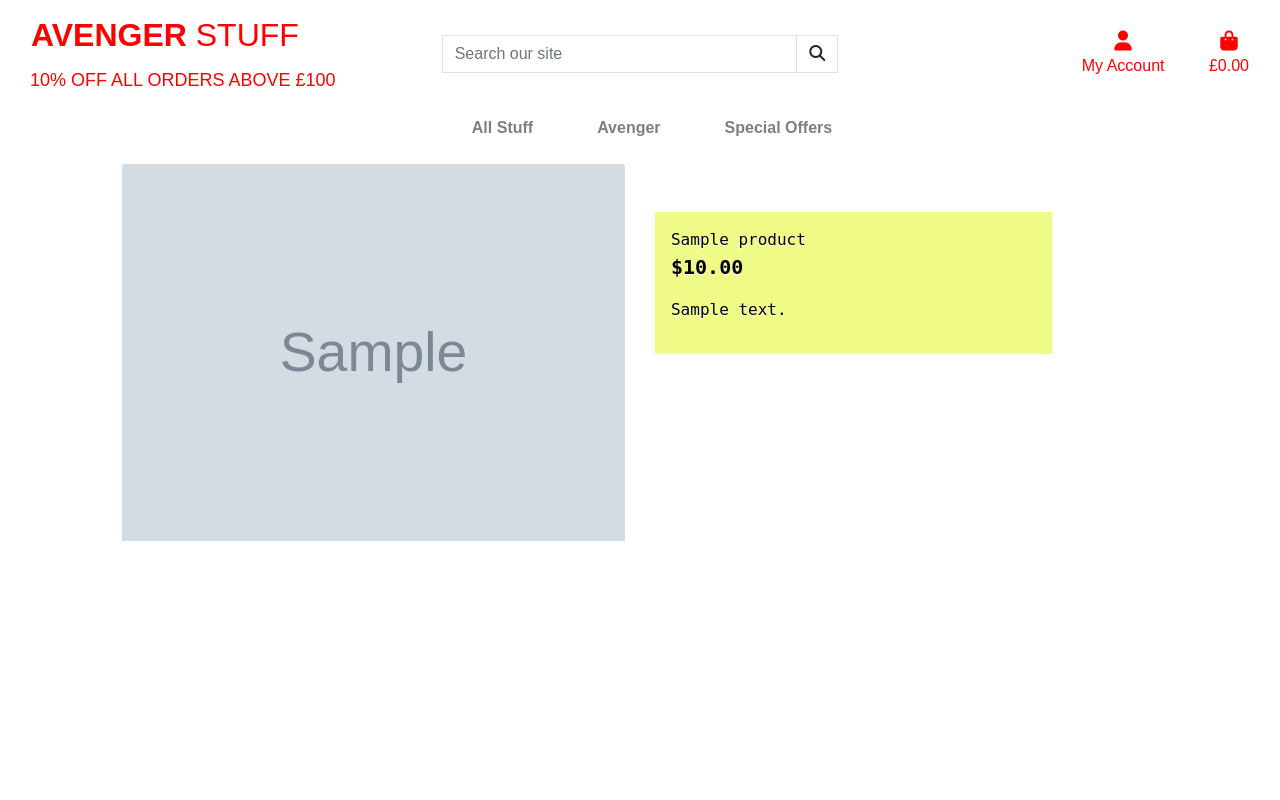
After one commit to Code-Institute-Submissions/MichaelLetson-avenger_stuff_DecResub, a Django app: page /products/1 in a window 1280 px wide. The commit adds this page. Run offline with Django 4.2, Linux system fonts and the light colour scheme; tables that the repository leaves empty hold one stand-in row (values such as "Sample post"); grey boxes marked "Sample" are stand-in pictures; some libraries are stand-ins or nearby versions.

Commit message:
added product_detail.html, wired up and styled CSS

```diff
--- a/home/templates/home/index.html
+++ b/home/templates/home/index.html
@@ -13,13 +13,13 @@
 <div class="container h-100">
     <div class="row h-100">
         <div class="col-12 my-auto">
-            <h1 class="display-7 welcome-msg">
+            <h1 class="display-7 comic-book-text">
                 When the battlefield has cleared and the dust has settled in the aftermath of an Avenger bout, we collect Avenger's stuff so you can own an item that once belonged to the beloved Avengers!
             </h1>
             <div class="row justify-content-center">
                 <div class="col-4 text-center my-5">
                     <h4>
-                        <a href="" class="btn btn-danger btn-block">Shop Now</a>
+                        <a href="{% url 'products' %}" class="btn btn-danger btn-block">Shop Now</a>
                     </h4>
                 </div>
             </div>
--- /dev/null
+++ b/products/templates/products/product_detail.html
@@ -0,0 +1,38 @@
+{% extends "base.html" %}
+{% load static %}
+
+{% block page_header %}
+    <div class="container header-container">
+        <div class="row">
+            <div class="col"></div>
+        </div>
+    </div>
+{% endblock %}
+
+{% block content %}
+    <div class="overlay"></div>
+    <div class="container-fluid">
+        <div class="row">
+            <div class="col-12 col-md-6 col-lg-5 offset-lg-1">
+                <div class="image-container my-6">
+                    {% if product.image %}
+                    <a href="{{ product.image.url }}" target="_blank"></a>
+                        <img class="card-img-top img-fluid" src="{{ product.image.url }}" alt="{{ product.name }}">
+                    </a>
+                    {% else %}
+                    <a href="">
+                        <img class="card-img-top img-fluid" src="{{ MEDIA_URL }}../media/no_image.PNG" alt="{{ product.name }}">
+                    </a>
+                    {% endif %}
+                </div>
+            </div>
+            <div class="col-12 col-md-6 col-lg-4">
+                <div class="comic-book-text text-left mb-5 mt-md-5">
+                    <p class="mb-0">{{ product.name }}</p>
+                    <p class="lead mb-0 font-weight-bold">${{ product.price }}</p>
+                    <p class="mt-3">{{ product.description }}</p>
+                </div>
+            </div>
+        </div>
+    </div>
+{% endblock %}
--- a/products/templates/products/products.html
+++ b/products/templates/products/products.html
@@ -27,11 +27,11 @@
                     <div class="col-sm-6 col-md-6 col-lg-4 col-xl-3">
                         <div class="card h-100 border-0">
                             {% if product.image %}
-                            <a href="">
+                            <a href="{% url 'product_detail' product.id %}">
                                 <img class="card-img-top img-fluid" src="{{ product.image.url }}" alt="{{ product.name }}">
                             </a>
                             {% else %}
-                            <a href="">
+                            <a href="{% url 'product_detail' product.id %}">
                                 <img class="card-img-top img-fluid" src="{{ MEDIA_URL }}../media/no_image.PNG" alt="{{ product.name }}">
                             </a>
                             {% endif %}
--- a/products/urls.py
+++ b/products/urls.py
@@ -1,7 +1,7 @@
-from django.contrib import admin
 from django.urls import path
 from . import views
 
 urlpatterns = [
     path('', views.all_products, name='products'),
+    path('<product_id>', views.product_detail, name='product_detail'),
 ]
--- a/products/views.py
+++ b/products/views.py
@@ -1,4 +1,4 @@
-from django.shortcuts import render
+from django.shortcuts import render, get_object_or_404
 from .models import Product
 
 # Create your views here.
@@ -12,3 +12,15 @@ def all_products(request):
     }
 
     return render(request, 'products/products.html', context)
+
+
+def product_detail(request, product_id):
+    """ A view to show individual product details """
+
+    product = get_object_or_404(Product, pk=product_id)
+
+    context = {
+        'product': product,
+    }
+
+    return render(request, 'products/product_detail.html', context)
--- a/static/css/base.css
+++ b/static/css/base.css
@@ -25,7 +25,7 @@ strong {
 }
 
 /* -------------------- Comic book style */
-.welcome-msg {
+.comic-book-text {
     margin: auto;
     padding: 1rem;
     text-align: center;
@@ -60,6 +60,18 @@ strong {
 	z-index: -1;
 }
 
+/* -------------------------------- Product Detail */
+
+.product-details-container {
+    margin: auto;
+    padding: 1rem;
+    text-align: center;
+    text-shadow: 0 1px 0 white;
+    font-family: monospace;
+    color: black;
+    background-color: rgba(233, 250, 83, 0.7);
+}
+
 /* -------------------------------- Media Queries */
 
 /* Slightly larger container on xl screens */
--- a/templates/includes/main-nav.html
+++ b/templates/includes/main-nav.html
@@ -8,7 +8,7 @@
                 <a href="" class="dropdown-item">Clothing</a>
                 <a href="" class="dropdown-item ">Weapons</a>
                 <a href="" class="dropdown-item ">Items</a>
-                <a href="" class="dropdown-item">All</a>
+                <a href=" {% url 'products' %} " class="dropdown-item">All</a>
             </div>
         </li>
 
```
